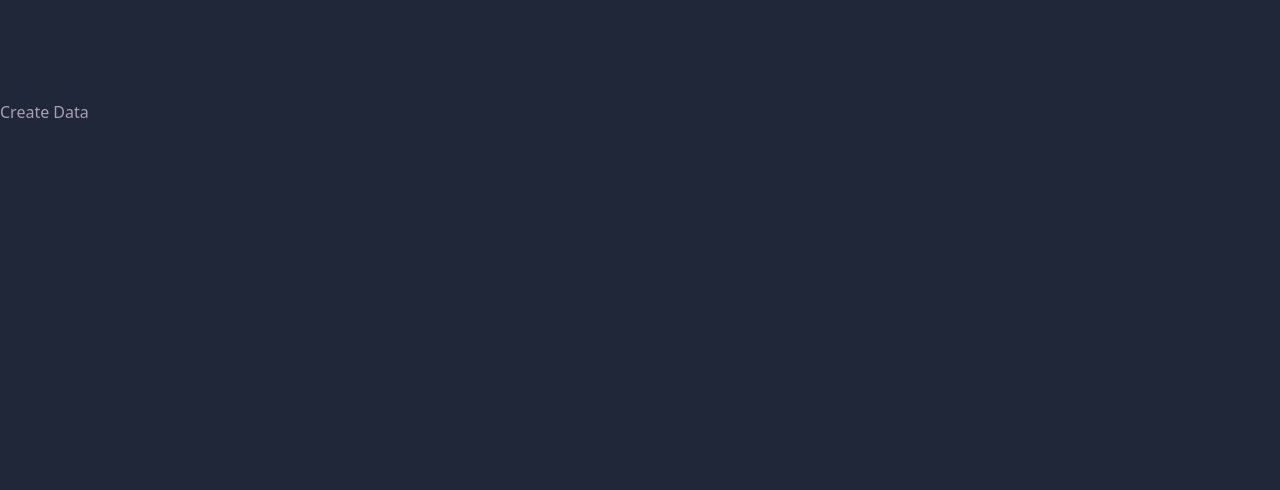
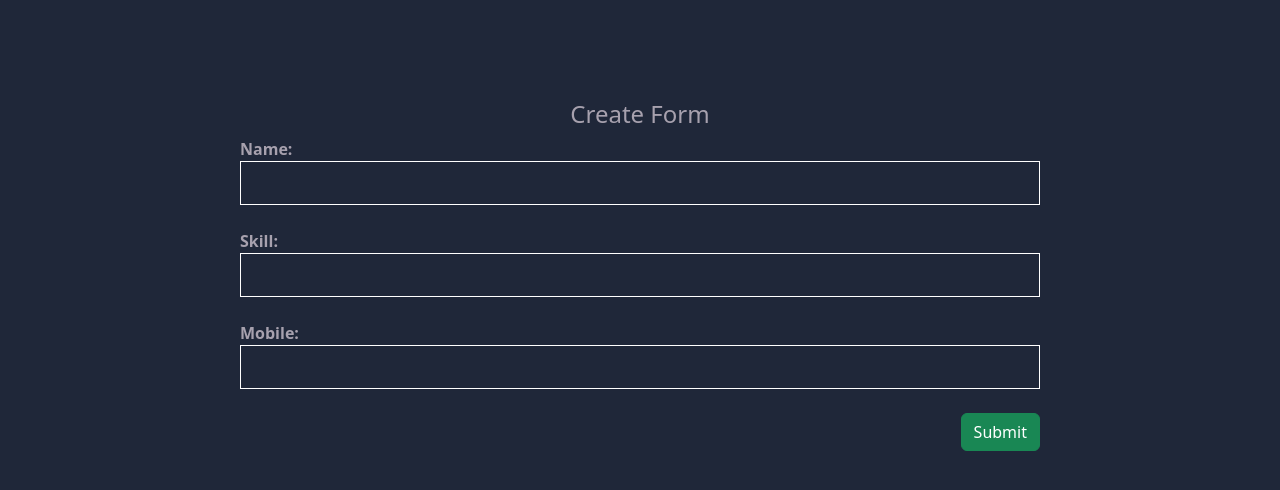
Before and after one commit to 05-ram/redux-crud, a React (Create React App) app: page /create in a window 1280 px wide. Shown: the top 490 px of the page. Built offline with nearby package versions, Linux system fonts and the light colour scheme.

Commit message:
create record component added

```diff
--- a/src/App.css
+++ b/src/App.css
@@ -1,17 +1,18 @@
 html body {
-    color           : #A7A1AE;
+    color: #A7A1AE;
     background-color: #1F2739;
-    padding-top     : 100px;
+    padding-top: 100px;
 }
 
 
-.glbl-tbl {
+.glbl-tbl,
+.create-form {
     max-width: 800px;
-    margin   : auto;
+    margin: auto;
 }
 
 .glbl-tbl table th {
-    color           : #FB667A;
+    color: #FB667A;
     background-color: transparent;
 }
 
@@ -26,3 +27,16 @@ html body {
 .glbl-tbl tr:nth-child(even) td {
     background-color: #2C3446 !important;
 }
+
+input {
+    width: 100%;
+    height: 44px;
+    background-color: unset;
+    border: 1px solid #fff;
+    padding-left: 16px;
+    color: #fff;
+}
+
+label {
+    font-weight: 600;
+}
--- a/src/components/Create.js
+++ b/src/components/Create.js
@@ -1,8 +1,40 @@
-import React from 'react'
+import React, { useState } from 'react'
+import { Button } from 'react-bootstrap'
+import { useNavigate } from 'react-router-dom';
+import users from "./Users";
 
 const Create = () => {
+    const navigate = useNavigate();
+    const [name, setName] = useState('');
+    const [skill, setSkill] = useState('');
+    const [mobile, setMobile] = useState('');
+
+    const handleSubmit = (e) => {
+        e.preventDefault();
+        if (name === '' || skill === '' || mobile === '') {
+            alert('invalid Details')
+            return;
+        }
+        users.push({
+            name, skill, mobile
+        })
+        navigate('/');
+    }
     return (
-        <div>Create Data</div>
+        <div className='create-form'>
+            <h4 className='text-center'>Create Form</h4>
+            <form onSubmit={handleSubmit}>
+                <label>Name:</label><br />
+                <input type="text" value={name} onChange={(e) => setName(e.target.value)} /><br /><br />
+                <label>Skill:</label><br />
+                <input type="text" onChange={(e) => setSkill(e.target.value)} /><br /><br />
+                <label>Mobile:</label><br />
+                <input type="number" onChange={(e) => setMobile(e.target.value)} />
+                <div className='d-flex justify-content-end mt-4'>
+                    <Button type='submit' variant='success'>Submit</Button>
+                </div>
+            </form>
+        </div>
     )
 }
 
--- a/src/components/Home.js
+++ b/src/components/Home.js
@@ -3,9 +3,6 @@ import users from "./Users";
 import { Button, Table } from 'react-bootstrap';
 import { Link } from 'react-router-dom';
 const Home = () => {
-    const handleCreate = () => {
-
-    }
     return (
         <>
             <div className='glbl-tbl'>
@@ -32,7 +29,7 @@ const Home = () => {
                     </tbody>
                 </Table>
                 <Link to={"/create"} className='d-flex justify-content-end'>
-                    <Button variant='success' onClick={handleCreate}>Create</Button>
+                    <Button variant='success'>Create</Button>
                 </Link>
             </div>
         </>
```
